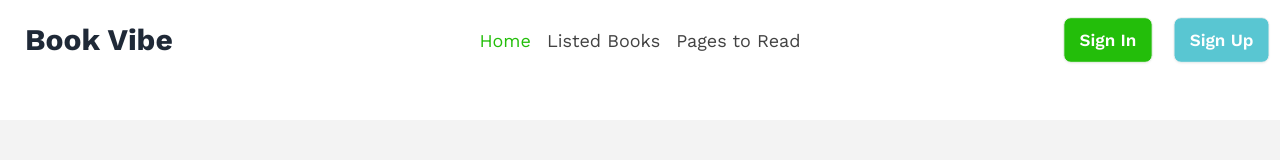
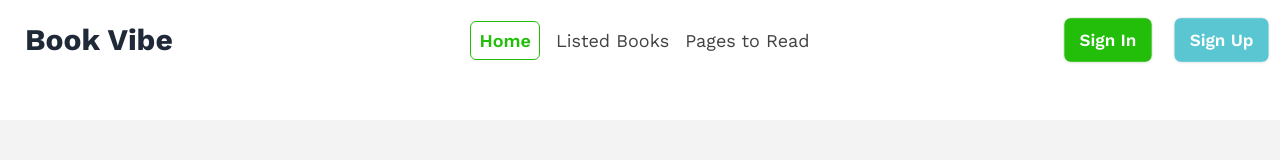
Before and after one commit to arifulislamk/book-review, a React (Vite) app: page / in a window 1280 px wide. Shown: the top 160 px of the page. Built offline with nearby package versions, Linux system fonts and the light colour scheme; a web font is replaced by a local one.

Commit message:
highlighted nav Home and etc

```diff
--- a/src/component/Header/Header.jsx
+++ b/src/component/Header/Header.jsx
@@ -3,9 +3,17 @@ import { NavLink } from "react-router-dom";
 const Header = () => {
 
     const links = <>
-        <li><NavLink className=" text-[#23BE0A] " to="/">Home</NavLink></li>
-        <li><NavLink className=" text-[#131313CC]" to="/listedBooks" >Listed Books</NavLink> </li>
-        <li><NavLink className=" text-[#131313CC]" to="/pagesToRead">Pages to Read</NavLink> </li>
+        <li><NavLink className={({ isActive }) => isActive ?
+            'font-semibold text-[#23BE0A] border border-[#23BE0A] rounded-md p-2' : ' text-[#131313CC]'}
+            to="/">Home</NavLink></li>
+
+        <li><NavLink className={({ isActive }) => isActive ?
+            'font-semibold text-[#23BE0A] border border-[#23BE0A] rounded-md p-2' : ' text-[#131313CC]'}
+            to="/listedBooks" >Listed Books</NavLink> </li>
+
+        <li><NavLink className={({ isActive }) => isActive ?
+            'font-semibold text-[#23BE0A] border border-[#23BE0A] rounded-md p-2' : ' text-[#131313CC]'}
+            to="/pagesToRead">Pages to Read</NavLink> </li>
     </>
 
     return (
```
